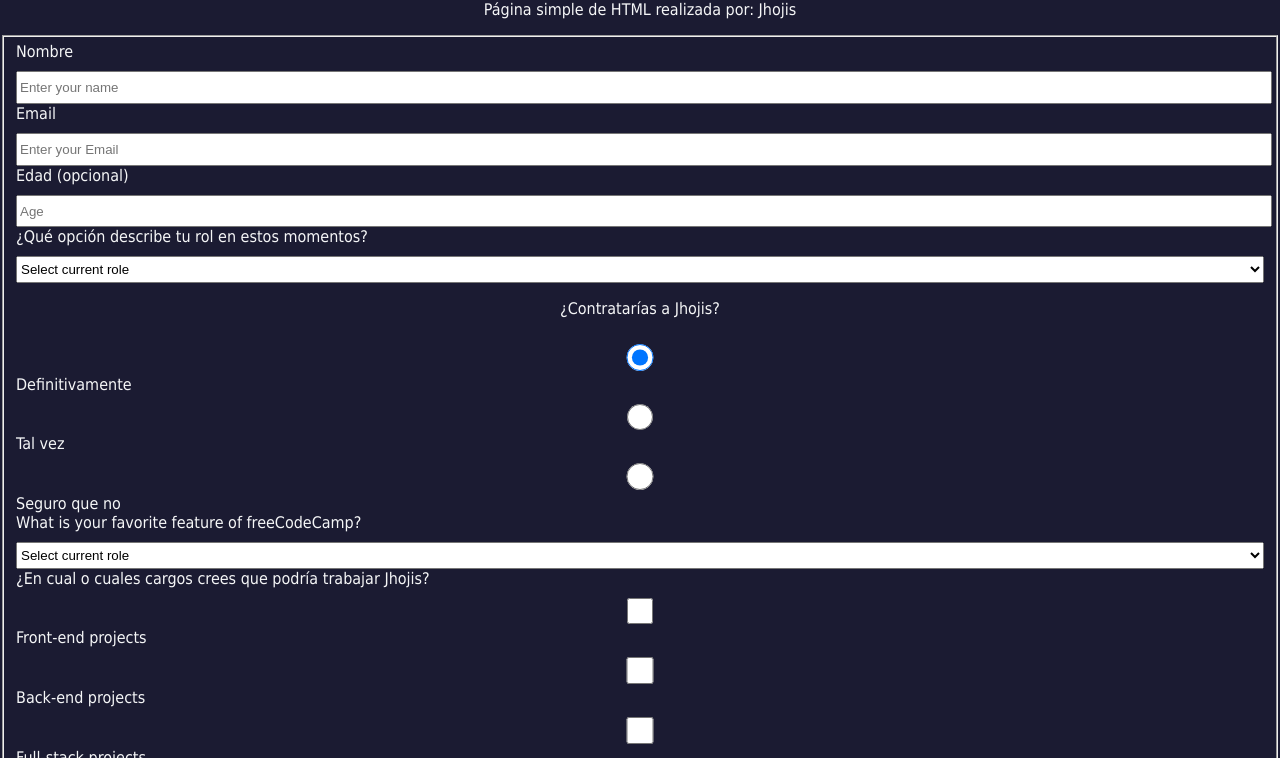
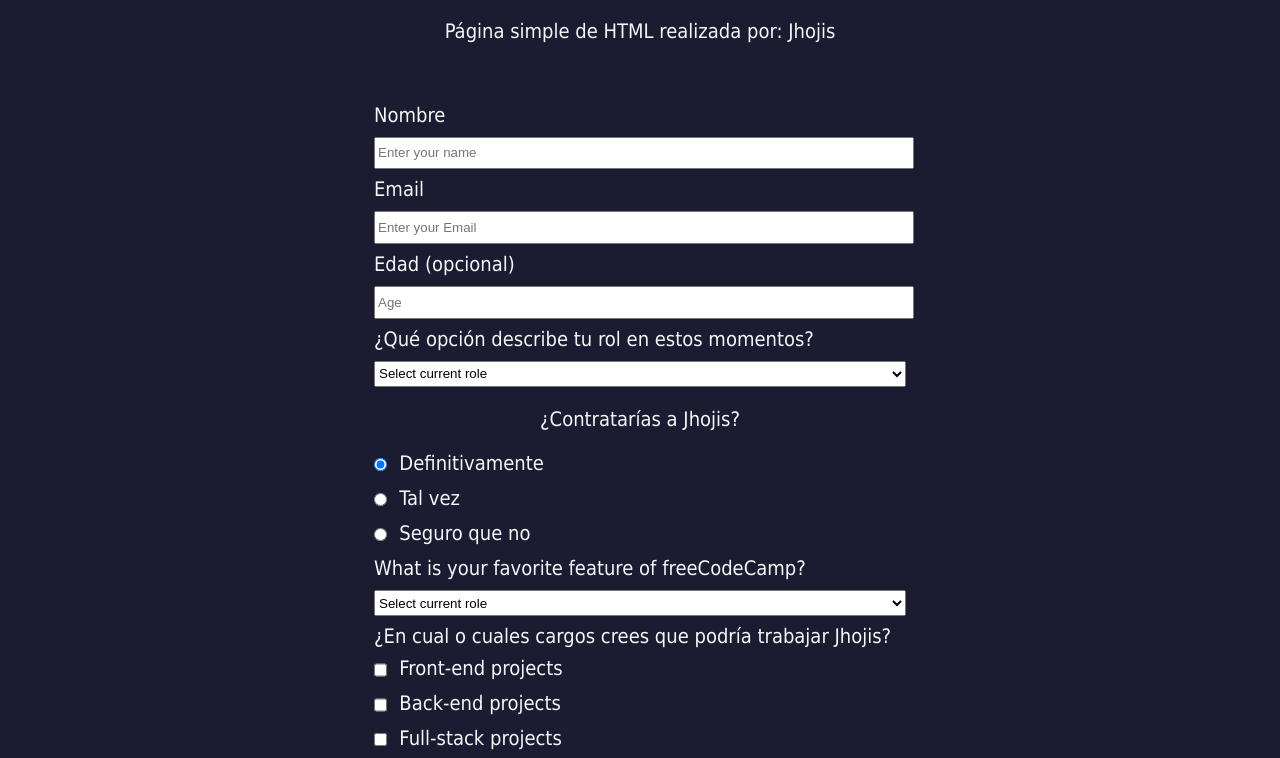
Before and after one commit to Jhojis/Survey-form, a plain HTML site: page index.html in a window 1280 px wide. Shown: the part 81-839 px from the top of the page. Drawn offline with Linux system fonts and the light colour scheme.

Commit message:
Update styles.css

```diff
--- a/styles.css
+++ b/styles.css
@@ -5,7 +5,7 @@ body{
     background-color: #1b1b32;
     color: #f5f6f7;
     font-family: Tahoma;
-    font-size: 16px;
+    font-size: 20px;
 }
 h1, p{
     text-align: center;
@@ -16,3 +16,25 @@ input, textarea, select {
   width: 100%;
   min-height: 2em;
 }
+label{
+  display: block;
+  margin: 0.5rem 0;
+}
+.input-radio{
+  vertical-align: middle;
+  width: auto;
+  margin: 0 0.5em 0 0;
+}
+fieldset{
+  border: none;
+  padding: 2rem;
+}
+form{
+  width: 100%;
+  max-width: 600px;
+  margin: 0 auto;
+  display: flex;
+  flex-direction: column;
+  justify-content: center;
+  align-items: center;
+}
```
